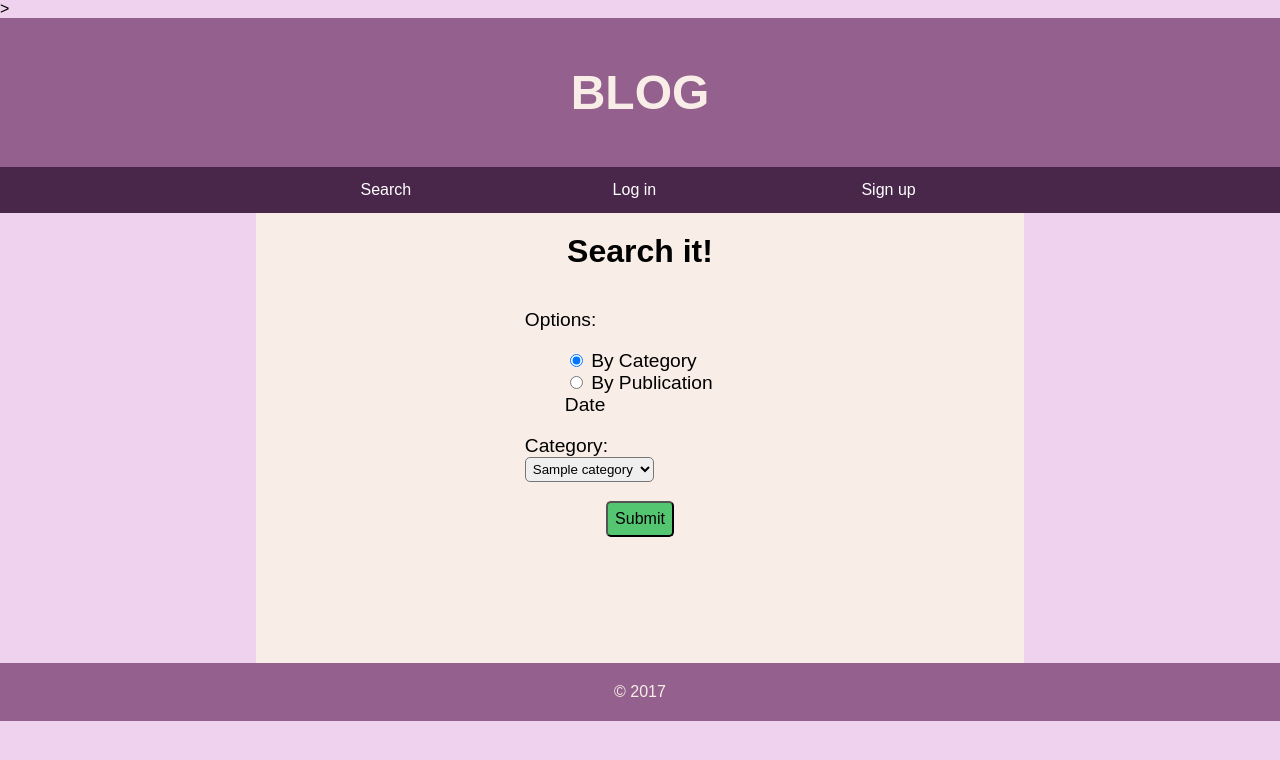
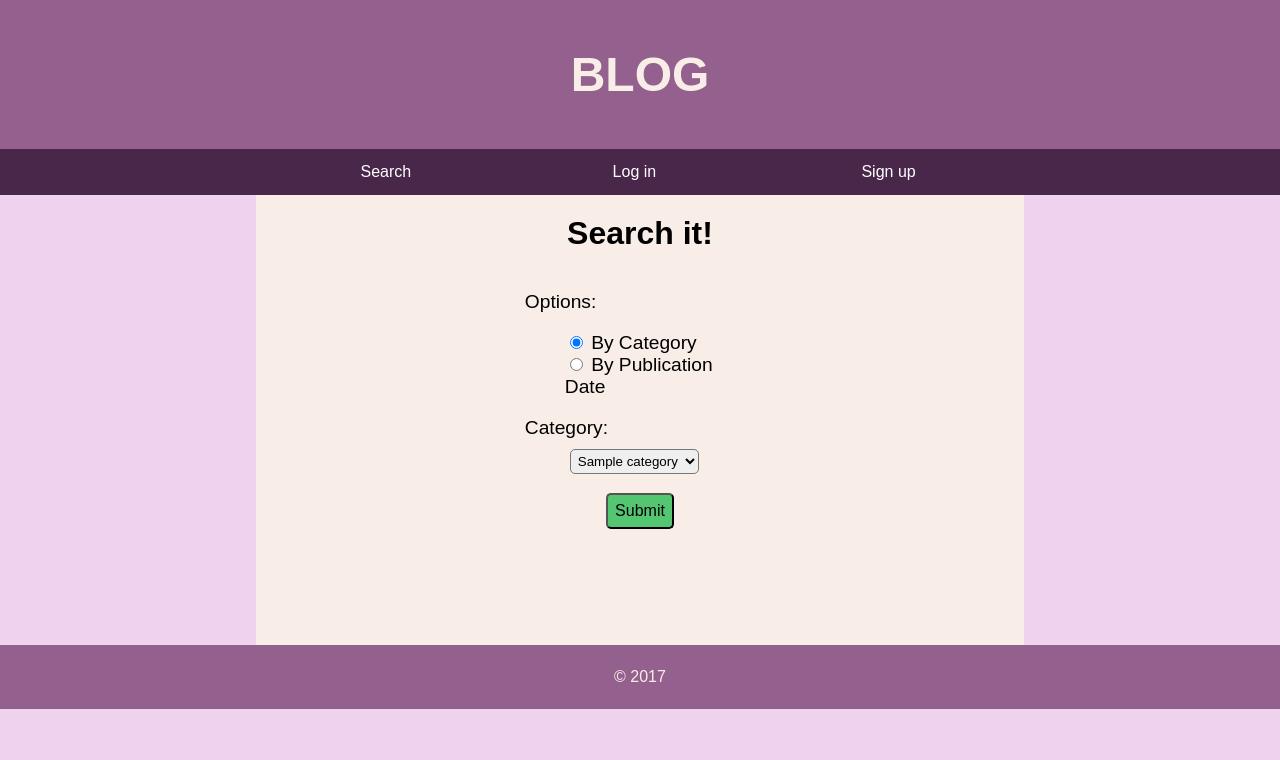
Before and after one commit to amm-poiais/laktionova_tsaplina, a Django app: page /search/ in a window 1280 px wide. Shown: the top 760 px of the page. Run offline with Django 3.2, Linux system fonts and the light colour scheme; tables that the repository leaves empty hold one stand-in row (values such as "Sample post"); some libraries are stand-ins or nearby versions.

Commit message:
Added changes to design

```diff
--- a/Blog/static/css/style.css
+++ b/Blog/static/css/style.css
@@ -69,13 +69,13 @@ a:link, a:visited {
 
 .footer p{
     margin: 0;
-    padding: 20px 0;
+    padding: 23px 0;
 }
 
 #message {
     padding: 40px;
     font-weight: bold;
-    font-size: 28px;
+    font-size: 20px;
     margin: 0;
 }
 
@@ -240,6 +240,10 @@ a:link, a:visited {
     padding: 3px;
     border-radius: 5px;
  }
+#fm-search select {
+    margin-top: 10px;
+    margin-left: 45px;
+}
 
 #fm-create input,
 #fm-create textarea,
--- a/templates/moderate.html
+++ b/templates/moderate.html
@@ -25,7 +25,7 @@
                 </div>
             {% endfor %}
         {% else %}
-            <p id='message'>No news pending :)</p>
+            <p id='message'>No news pending.</p>
         {% endif %}
     </div>
 {% endblock %}
--- a/templates/search.html
+++ b/templates/search.html
@@ -2,7 +2,7 @@
 {% load staticfiles %}
 {% block scripts %}
     <script type="text/javascript" src="http://ajax.googleapis.com/ajax/libs/jquery/1.6.4/jquery.min.js"></script>
-    <script type="text/javascript" src="{% static 'js/search.js' %}"></script>>
+    <script type="text/javascript" src="{% static 'js/search.js' %}"></script>
 {% endblock %}
 
 {% block main_column %}
```
